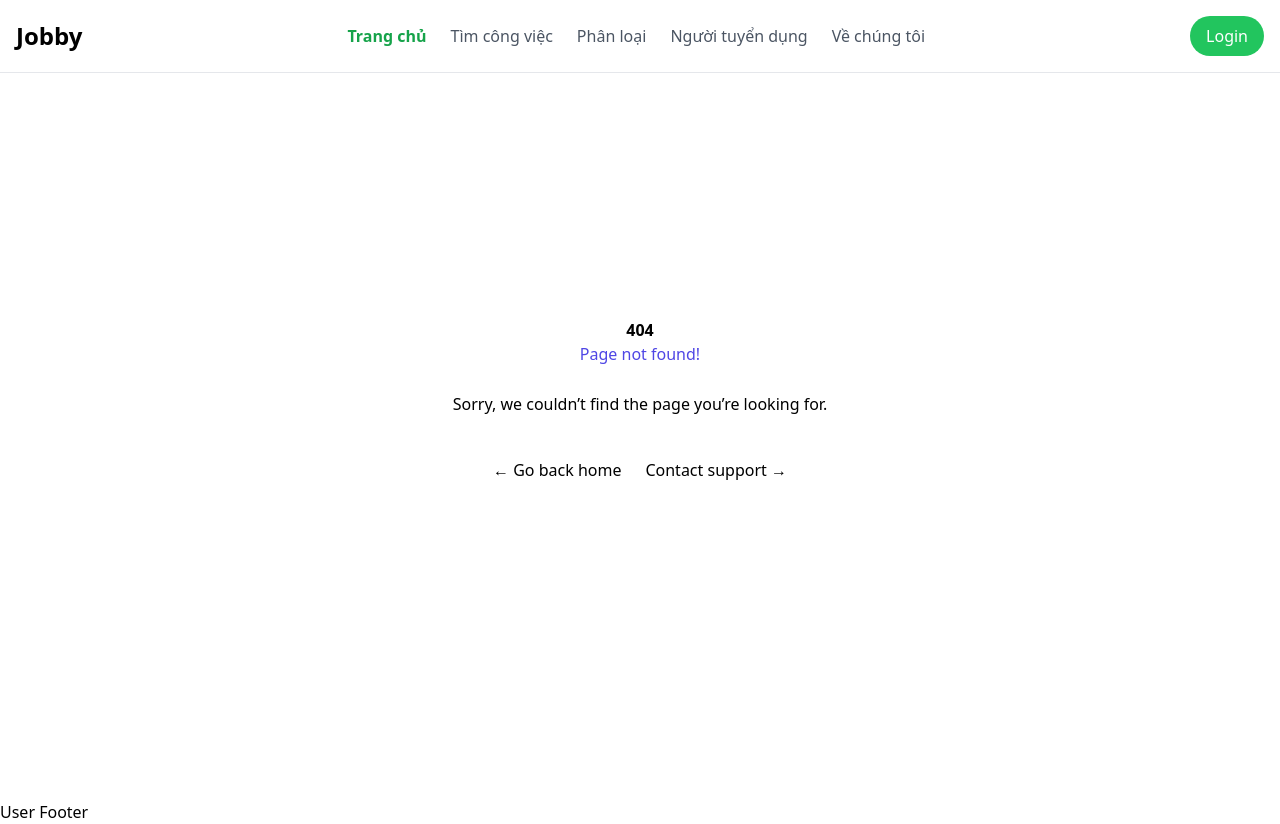
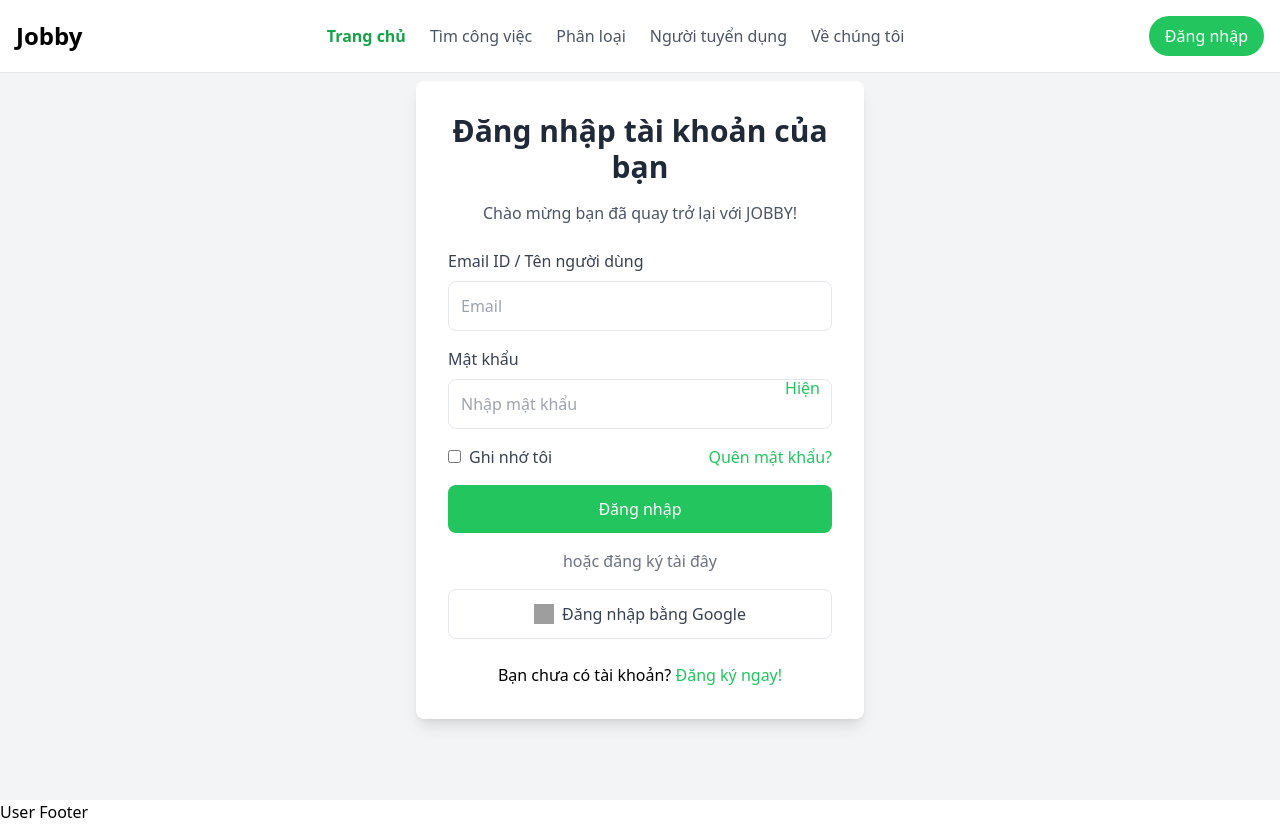
Before and after one commit to Raikungfu/FindJobReact, a React (Vite) app: page /login in a window 1280 px wide. Before the commit this address had no page. Built offline with nearby package versions, Linux system fonts and the light colour scheme; grey boxes are pictures that could not be loaded.

Commit message:
LoginPage

```diff
--- a/src/App.tsx
+++ b/src/App.tsx
@@ -2,12 +2,14 @@ import { Route, Routes } from "react-router-dom";
 import Page404 from "./Pages/Error";
 import Home from "./Pages/Home";
 import UserLayout from "./Layout/User";
+import Login from "./Pages/Auth/Login";
 
 const App = () => {
   return (
     <Routes>
       <Route path="/" element={<UserLayout />}>
         <Route index element={<Home />} />
+        <Route path="login" element={<Login />} />
         <Route path="*" element={<Page404 />} />
       </Route>
     </Routes>
--- a/src/Layout/User/UserHeader/index.tsx
+++ b/src/Layout/User/UserHeader/index.tsx
@@ -1,6 +1,5 @@
 import { Link, useLocation } from "react-router-dom";
-import travelLogo from "../../../assets/jobbyLogo.png";
-import { FC, memo, useEffect, useState } from "react";
+import { memo } from "react";
 
 const UserHeader: React.FC = () => {
   const location = useLocation();
@@ -45,7 +44,7 @@ const UserHeader: React.FC = () => {
             to="/login"
             className="px-4 py-2 bg-green-500 text-white rounded-full hover:bg-green-600"
           >
-            Login
+            Đăng nhập
           </Link>
         )}
       </div>
--- a/src/Pages/Auth/Login.tsx
+++ b/src/Pages/Auth/Login.tsx
@@ -0,0 +1,89 @@
+import React from "react";
+
+const Login: React.FC = () => {
+  return (
+    <div className="min-h-screen flex items-center justify-center bg-gray-100">
+      <div className="bg-white shadow-lg rounded-lg p-8 max-w-md w-full">
+        <h1 className="text-3xl font-bold mb-4 text-gray-800 text-center">
+          Đăng nhập tài khoản của bạn
+        </h1>
+        <p className="text-center mb-6 text-gray-600">
+          Chào mừng bạn đã quay trở lại với JOBBY!
+        </p>
+
+        <form>
+          <div className="mb-4">
+            <label
+              htmlFor="email"
+              className="block text-gray-700 font-medium mb-2"
+            >
+              Email ID / Tên người dùng
+            </label>
+            <input
+              type="email"
+              id="email"
+              className="w-full p-3 border rounded-lg focus:outline-none focus:ring-2 focus:ring-green-500"
+              placeholder="Email"
+            />
+          </div>
+
+          <div className="mb-4 relative">
+            <label
+              htmlFor="password"
+              className="block text-gray-700 font-medium mb-2"
+            >
+              Mật khẩu
+            </label>
+            <input
+              type="password"
+              id="password"
+              className="w-full p-3 border rounded-lg focus:outline-none focus:ring-2 focus:ring-green-500"
+              placeholder="Nhập mật khẩu"
+            />
+            <span className="absolute inset-y-0 right-3 flex items-center text-green-500 cursor-pointer">
+              Hiện
+            </span>
+          </div>
+
+          <div className="flex items-center justify-between mb-4">
+            <div>
+              <input type="checkbox" id="remember" className="mr-2" />
+              <label htmlFor="remember" className="text-gray-700">
+                Ghi nhớ tôi
+              </label>
+            </div>
+            <a href="#" className="text-green-500 hover:underline">
+              Quên mật khẩu?
+            </a>
+          </div>
+
+          <button className="w-full py-3 bg-green-500 text-white rounded-lg font-medium hover:bg-green-600 transition duration-300">
+            Đăng nhập
+          </button>
+        </form>
+
+        <div className="text-center my-4 text-gray-500">
+          hoặc đăng ký tài đây
+        </div>
+
+        <button className="w-full py-3 flex items-center justify-center border rounded-lg text-gray-700 hover:bg-gray-100">
+          <img
+            src="path/to/google-icon.png"
+            alt="Google Icon"
+            className="h-5 w-5 mr-2"
+          />
+          Đăng nhập bằng Google
+        </button>
+
+        <div className="text-center mt-6">
+          Bạn chưa có tài khoản?{" "}
+          <a href="#" className="text-green-500 hover:underline">
+            Đăng ký ngay!
+          </a>
+        </div>
+      </div>
+    </div>
+  );
+};
+
+export default Login;
```
Also changed, not shown: 1 other file (tests, documents, lock files or other folders).
